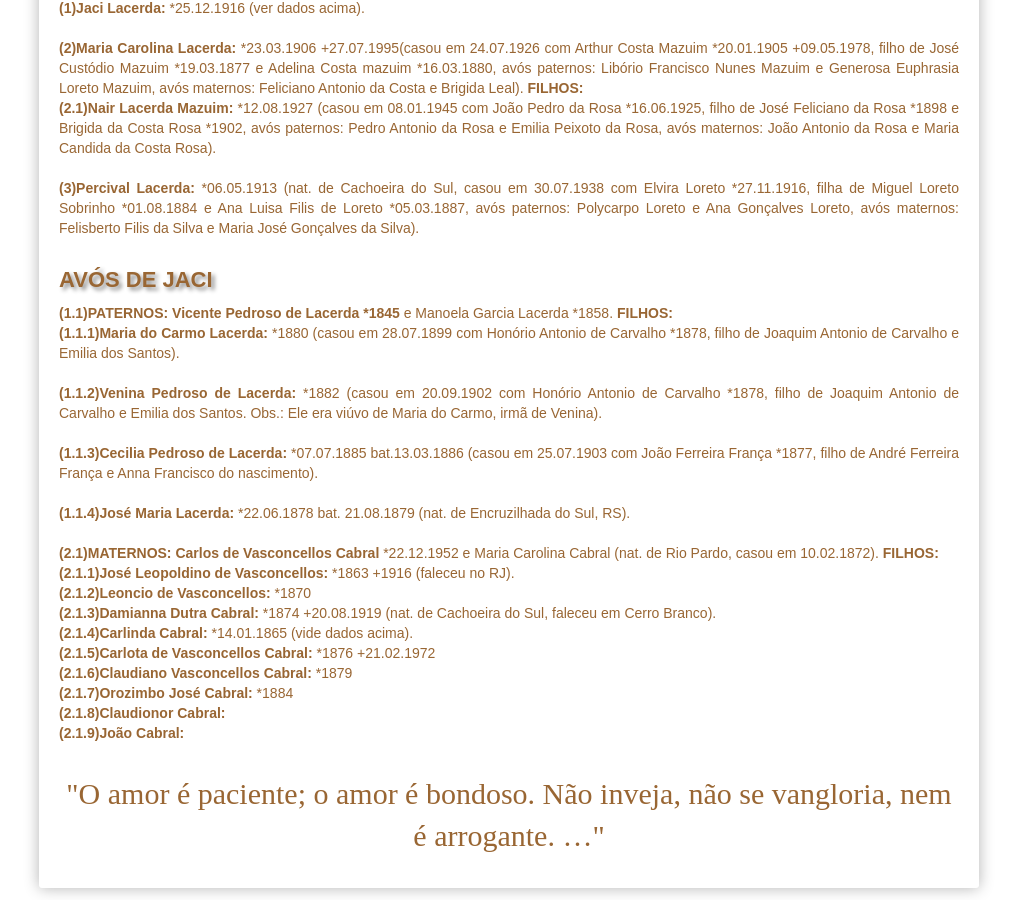
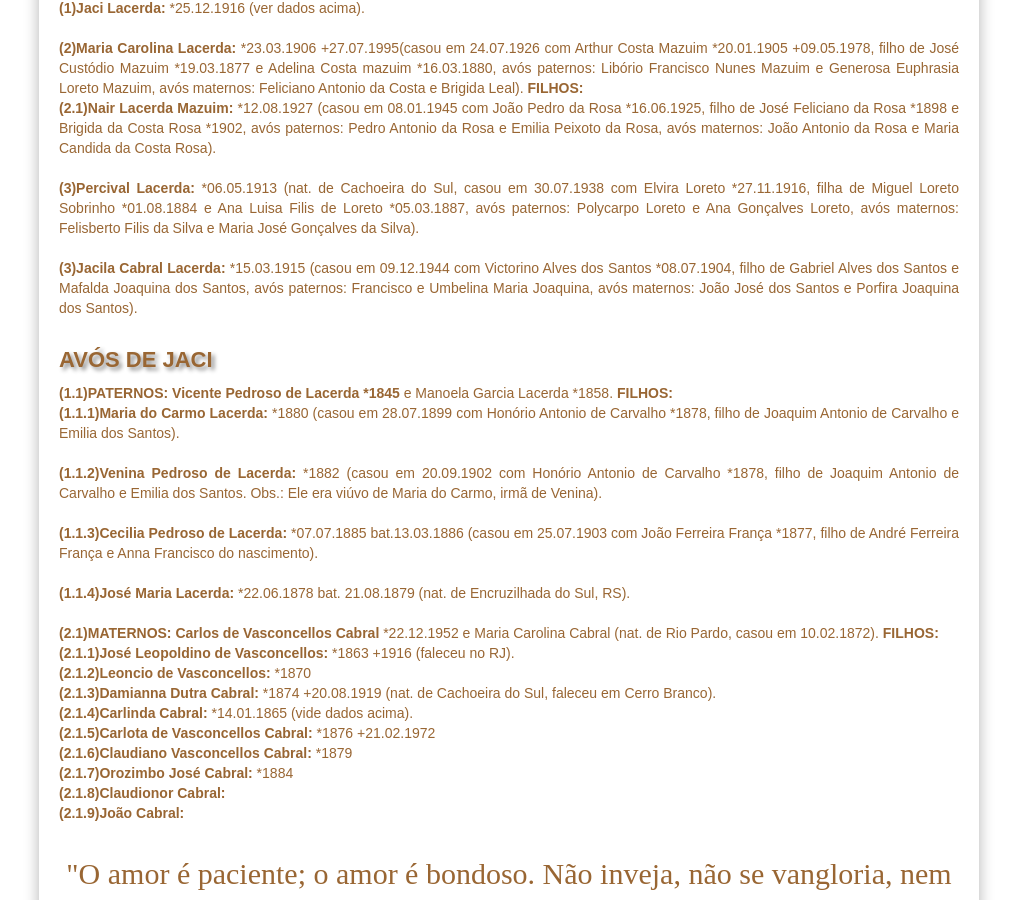
Before and after one commit to claudiovargas1955/claudiovargas1955.github.io, a Jekyll site: the page built from _pages/familia-lacerda.html, in a window 1280 px wide and 900 px high, scrolled down 700 px. Shown: the whole window, without its empty margins (131-1148 px from the left). Built offline with Jekyll 4.4.1, drawn with Linux system fonts in a browser that asks for light colours; some web fonts are replaced.

Commit message:
Update familia-lacerda.html

```diff
--- a/_pages/familia-lacerda.html
+++ b/_pages/familia-lacerda.html
@@ -123,6 +123,10 @@ Euphrasia Loreto Mazuim, avós maternos: Feliciano Antonio da Costa e Brigida Le
 Loreto Sobrinho *01.08.1884 e Ana Luisa Filis de Loreto *05.03.1887, avós paternos: Polycarpo Loreto e Ana Gonçalves Loreto, avós
 maternos: Felisberto Filis da Silva e Maria José Gonçalves da Silva).<br><br>
 
+<b>(3)Jacila Cabral Lacerda: </b>*15.03.1915 (casou em 09.12.1944 com Victorino Alves dos Santos *08.07.1904, filho de Gabriel Alves dos
+Santos e Mafalda Joaquina dos Santos, avós paternos: Francisco e Umbelina Maria Joaquina, avós maternos: João José dos Santos e Porfira
+Joaquina dos Santos). <br><br>
+
 <h4>AVÓS DE JACI</h4>
 <p><b>(1.1)PATERNOS: Vicente Pedroso de Lacerda *1845</b> e Manoela Garcia Lacerda *1858. <b>FILHOS: </b><br>
   <b>(1.1.1)Maria do Carmo Lacerda: </b>*1880 (casou em 28.07.1899 com Honório Antonio de Carvalho *1878, filho de Joaquim Antonio de
```
